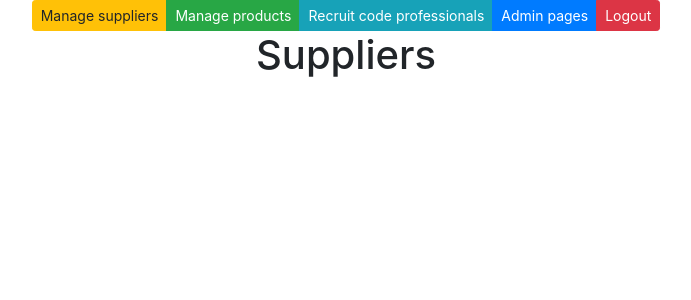
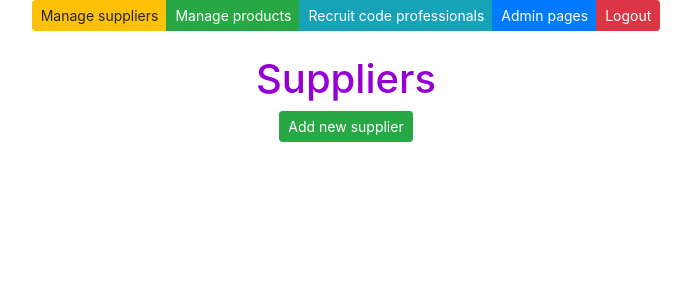
Before and after one commit to AndreyGOIT/careeria-django, a Django app: page /suppliers/ in a window 1280 px wide. Shown: the top 300 px of the page, without its empty margins (294-985 px from the left). Run offline with Django 5.2, Linux system fonts and the light colour scheme; data that the repository does not hold is empty; some libraries are stand-ins or nearby versions.

Commit message:
Toimittajien lisäystoiminnon toteuttaminen

```diff
--- a/app/templates/supplierlist.html
+++ b/app/templates/supplierlist.html
@@ -1,6 +1,14 @@
 {% extends "index.html" %} {% block content %}
 
-<h1>Suppliers</h1>
+<br />
+<div id="add-div"></div>
+<br />
+
+<h1 style="color: darkviolet">Suppliers</h1>
+
+<button id="add-btn" class="btn btn-success btn-sm" onclick="showaddform()">
+  Add new supplier
+</button>
 
 {% for s in suppliers %}
 <div class="card" style="width: 50rem">
@@ -21,4 +29,37 @@
     >
   </div>
 </div>
-{% endfor %} {% endblock %}
+{% endfor %}
+
+<script>
+  let x = `
+    <h2 style="color: lightblue">Please fill in form</h2>
+
+    <div class="card" style="width: 20rem;">
+        <div class="card-body">
+            <form method="post" action="/add-supplier/">
+
+                {% csrf_token %}
+                <input class="card-text" class="card-text" type="text" placeholder="company´s name" name="companyname">
+                <input class="card-text" type="text" placeholder="contact person" name="contactname">
+                <input class="card-text" type="text" placeholder="address" name="address">
+                <input class="card-text" type="text" placeholder="phone" name="phone">
+                <input class="card-text" type="text" placeholder="email" name="email">
+                <input class="card-text" type="text" placeholder="country" name="country">
+                <br/>
+                <input type="submit" value="Confirm" class="btn btn-success btn-sm" name="">
+                <input type="submit" id="hide-btn" class="btn btn-secondary btn-sm" onclick="hideaddform()" value="Cancel" name="">
+            </form>
+        </div>
+    </div>`;
+
+  function showaddform() {
+    document.getElementById("add-div").innerHTML = x;
+  }
+
+  function hideaddform() {
+    document.getElementById("add-div").innerHTML = "";
+  }
+</script>
+
+{% endblock %}
--- a/app/urls.py
+++ b/app/urls.py
@@ -17,7 +17,7 @@ Including another URLconf
 from django.contrib import admin
 from django.urls import path
 
-from app.views import landing_view, supplierlistview, productlistview
+from app.views import landing_view, supplierlistview, productlistview, addsupplier
 
 urlpatterns = [
     path('', landing_view),
@@ -26,5 +26,7 @@ urlpatterns = [
     # Supplier urls
     path('suppliers/', supplierlistview),
 
+    path('add-supplier/', addsupplier),
+
     path('admin/', admin.site.urls),
 ]
--- a/app/views.py
+++ b/app/views.py
@@ -1,4 +1,4 @@
-from django.shortcuts import render
+from django.shortcuts import render, redirect
 from .models import Supplier, Product
 
 # Create your views here.
@@ -17,3 +17,13 @@ def supplierlistview(request):
     supplierlist = Supplier.objects.all()
     context = {'suppliers': supplierlist}
     return render (request,"supplierlist.html",context)
+
+def addsupplier(request):
+    a = request.POST['companyname']
+    b = request.POST['contactname']
+    c = request.POST['address']
+    d = request.POST['phone']
+    e = request.POST['email']
+    f = request.POST['country']
+    Supplier(companyname = a, contactname = b, address = c, phone = d, email = e, country = f).save()
+    return redirect(request.META['HTTP_REFERER'])
```
